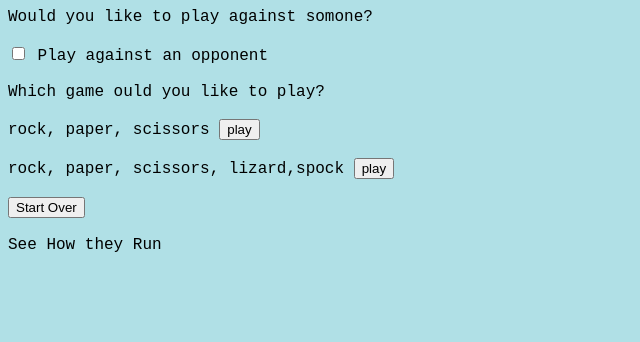
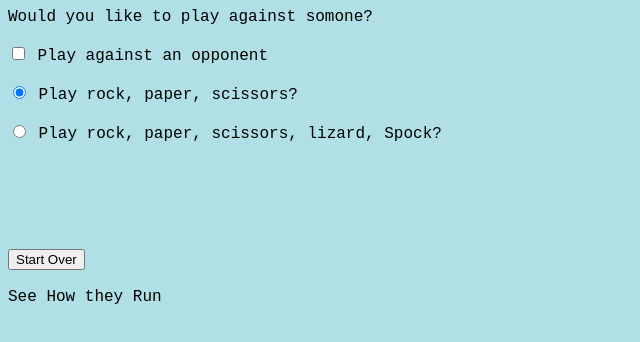
Before and after one commit to comp426-2023-spring/e02-AryaSharma19, a website: page public/index.html in a window 1280 px wide. Shown: the whole page, without its empty margins (0-640 px from the left). Drawn offline with Linux system fonts and the light colour scheme.

Commit message:
deleted some stuff

```diff
--- a/public/index.html
+++ b/public/index.html
@@ -8,13 +8,38 @@
 		<script src="./scripts.js"></script>
     </head>
     <body>
+
+        <form id="opponent">
+            Would you like to play against somone?
+            <br/><br/>
+            <input type="checkbox" id="opponent" name="playtype" value="opponent" onclick="playingopponent()">
+            <label for="opponent">Play against an opponent</label>
+            <br/><br/>
+            <input type="radio" id="rps" name="game" value="rps" checked="checked" onclick="playingrps()">
+			<label for="rps">Play rock, paper, scissors?</label>
+			<br/><br/>
+			<input type="radio" id="rpsls" name="game" value="rpsls" onclick="playingrps()">
+			<label for="rpsls">Play rock, paper, scissors, lizard, Spock?</label>
+			<br/><br/>
+        </form>
+
+
+        <br/><br/>
+
+
+
+
         <form id="rps-input" hidden="true">
             <button type="button" id="rock" onclick="playgamefromrpsorrpsls(0)">rock</button>
             <button type="button" id="paper" onclick="playgamefromrpsorrpsls(1)">paper</button>
             <button type="button" id="scissors" onclick="playgamefromrpsorrpsls(2)">scissors</button>
         </form>
 
-        <form id="rpsls-input" hidden="true">
+
+        <br/><br/>
+
+
+        <form id="rpsls-input" hidden="false">
             <button type="button" id="rock" onclick="playgamefromrpsorrpsls(0)">rock</button>
             <button type="button" id="paper" onclick="playgamefromrpsorrpsls(1)">paper</button>
             <button type="button" id="scissors" onclick="playgamefromrpsorrpsls(2)">scissors</button>
@@ -23,25 +48,6 @@
         </form>
 
 
-
-
-
-
-        <body> <!-- body onload="playingrps()" -->
-            Would you like to play against somone?
-            <br/><br/>
-            <input type="checkbox" id="opponent" name="playtype" value="opponent" onclick="playingopponent()">
-            <label for="opponent">Play against an opponent</label>
-            <br/><br/>
-            Which game ould you like to play?
-            <br/><br/>
-            rock, paper, scissors
-            <button type="button" id="rps" onclick="playingrps()">play</button>
-            <br/><br/>
-            rock, paper, scissors, lizard,spock
-            <button type="button" id="rpsls" onclick="playingrpsls()">play</button>
-            <br/><br/>
-        <body>
 
 
 
--- a/public/scripts.js
+++ b/public/scripts.js
@@ -4,6 +4,7 @@
 
 var opponent = false;
 const moves = ["rock", "paper", "scissors", "lizard", "spock"];
+var rps = true
 
 //fetch('/app/rps').then(response => response.json()).then(data => {
     //console.log(data);
@@ -12,7 +13,7 @@
 
 function playgamefromrpsorrpsls(index) {
     move = moves[index]
-    window.location.href = 'results.html';
+
 }
 
 function returnresults() {
@@ -25,27 +26,12 @@
 }
 
 function playingrps() {
-    if (opponent) {
-        window.location.href = 'moverps.html';
-    }
-    else {
-        window.location.href = 'results.html';
-    }
+    rps = !rps;
 }
-
-function playingrpsls() {
-    if (opponent) {
-        window.location.href = 'moverpsls.html';
-    }
-    else {
-        window.location.href = 'results.html';
-    }
-}
-
 
 function playingopponent() {
     opponent = !opponent;
-    console.log(opponent);
+
     var element = document.getElementById("my-div");
     var otherelement = document.getElementById("other-div");
     element.hidden = !element.hidden;
```
